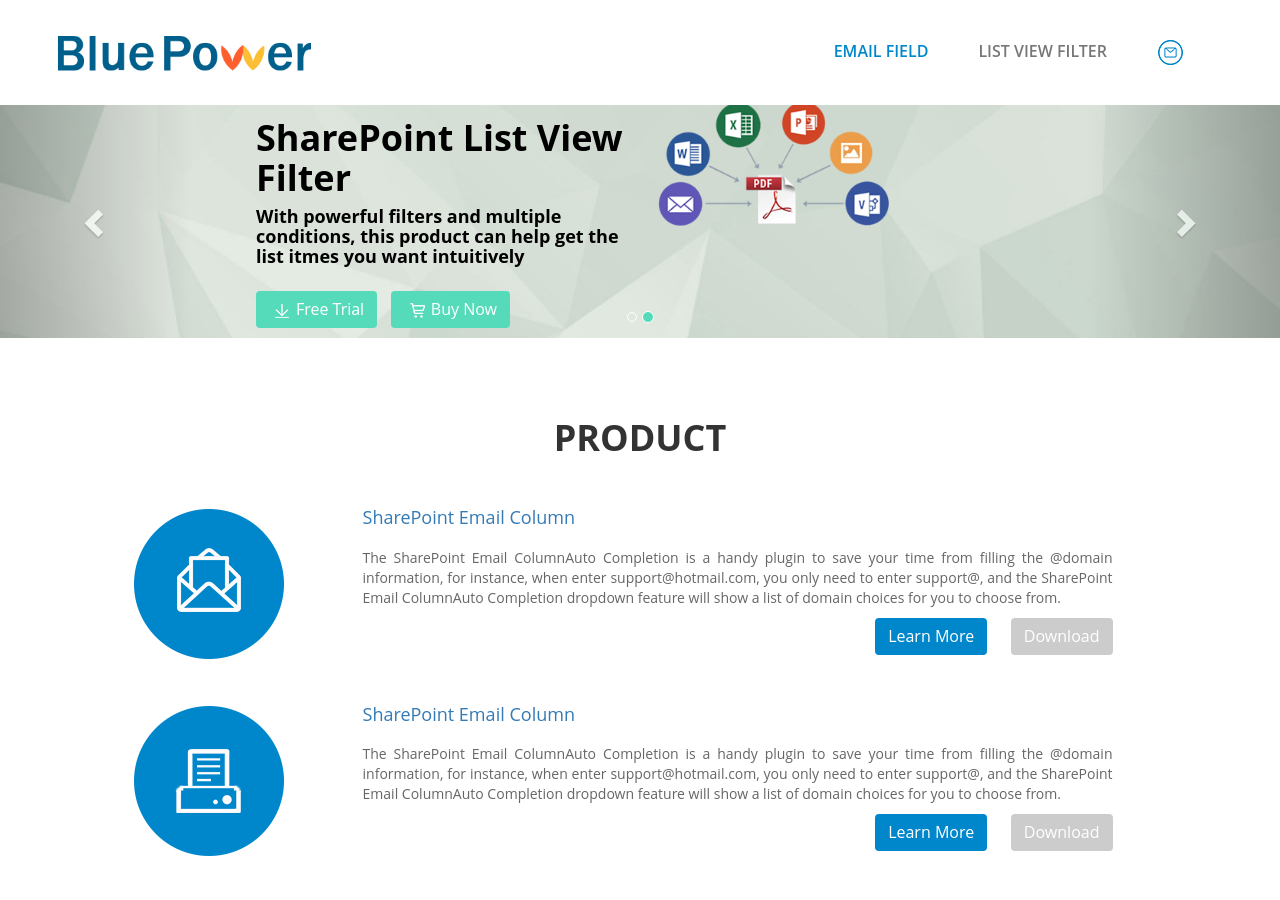
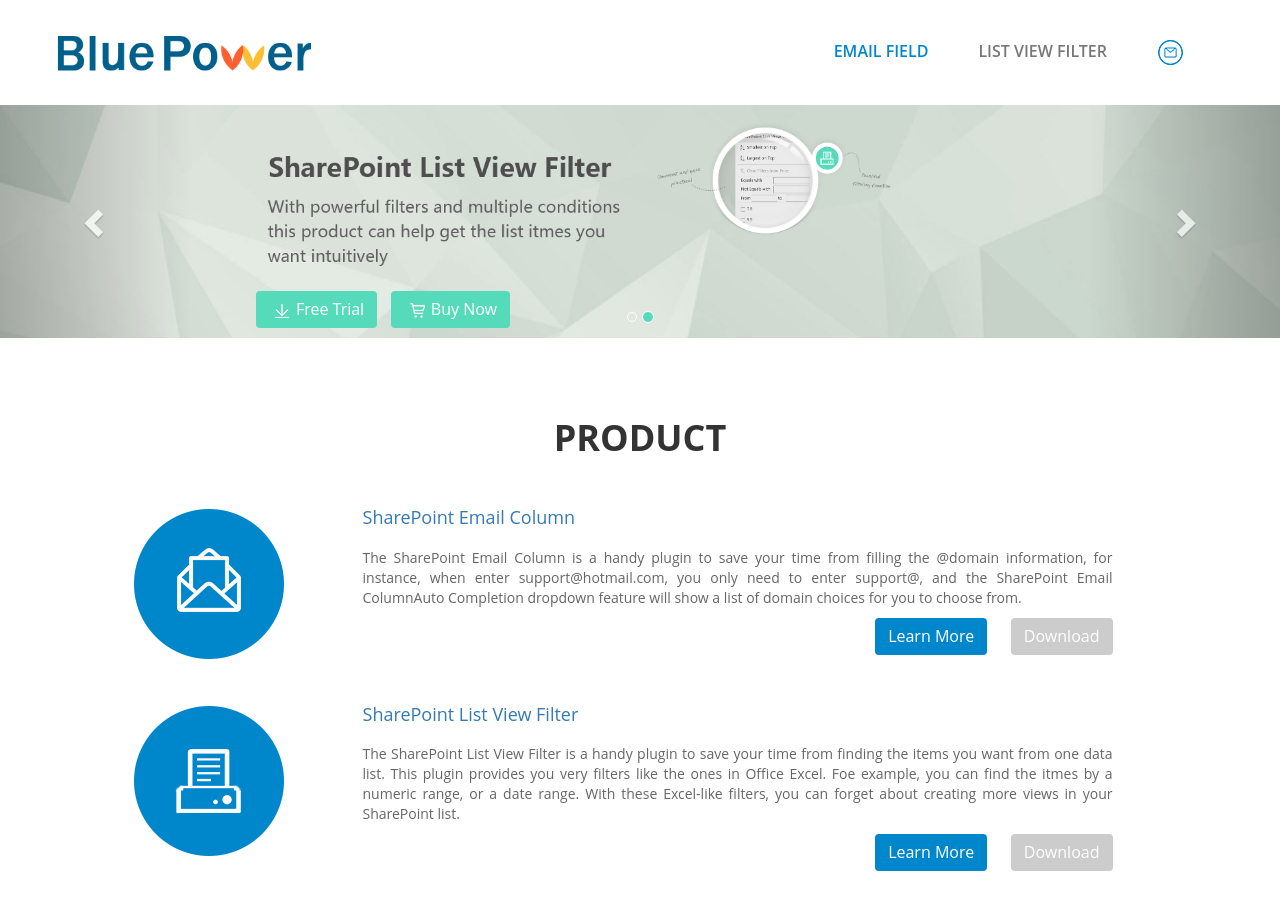
Before and after one commit to raymondlee915/raymondlee915.github.io, a Jekyll site: the page built from index.html, in a window 1280 px wide and 900 px high. Built offline with Jekyll 4.4.1, drawn with Linux system fonts in a browser that asks for light colours; nearby versions of some CDN libraries.

Commit message:
keep working on integration

```diff
--- a/_includes/footer.html
+++ b/_includes/footer.html
@@ -41,9 +41,9 @@
                         <div class="footer_one_02">
                             <dl>
                                 <dt>Company</dt>
-                                <dd><a href="">About Us</a></dd>
-                                <dd><a href="">Support</a></dd>
-                                <dd><a href="">Privacy Policy</a></dd>
+                                <dd><a href="/sharepoint-bluepower-about.html">About Us</a></dd>
+                                <dd><a href="/sharepoint-bluepower-support.html">Support</a></dd>
+                                <dd><a href="/privacypolicy.html">Privacy Policy</a></dd>
                             </dl>
                         </div>
                     </div>
--- a/_includes/header.html
+++ b/_includes/header.html
@@ -8,7 +8,7 @@
                       <span class="icon-bar"></span>
                       <span class="icon-bar"></span>
                   </button>
-                  <a class="navbar-brand" href="#">
+                  <a class="navbar-brand" href="/">
                       <img src="assets/images/logo.png" class="logo" />
                   </a>
               </div>
--- a/css/cover.css
+++ b/css/cover.css
@@ -25,7 +25,7 @@
     padding: 0;
     font-size: 18px;
     line-height: 103px;
-            transition: all 0.5s linear 0.3s ;
+    transition: all 0.5s linear 0.3s ;
     -moz-transition: all 0.5s linear 0.3s ;
     -webkit-transition: all 0.5s linear 0.3s ;
     -o-transition: all 0.5s linear 0.3s ;
--- a/index.html
+++ b/index.html
@@ -51,11 +51,11 @@
                         <div class="col-lg-6 col-md-6 col-xs-12 col-sm-12">
                             <div class="banner01_left">
                                 <div class="img_tips">
-                                  <!--   <img src="assets/images/banner_tips.png" class="img-responsive" /> -->
-                                  <p>
+                                    <img src="assets/images/listfilter/text.png" class="img-responsive" />
+                                  <!-- <p>
                                           <h1 style="color:black; font-weight:bold;">SharePoint List View Filter</h1>
                                           <h4 style="color:black; font-weight:bold;">With powerful filters and multiple conditions, this product can help get the list itmes you want intuitively </h4>
-                                  </p>
+                                  </p> -->
                                 </div>
                                 <p>
                                     <button class="btn btn_free ">
@@ -67,7 +67,7 @@
                         </div>
                         <div class="col-lg-4 col-md-4  xs_none">
                             <div class="banner01_right">
-                                <img src="assets/images/banner_01pic02.png" class="img-responsive" />
+                                <img src="assets/images/listfilter/logo.png" class="img-responsive" />
                             </div>
                         </div>
                     </div>
@@ -134,7 +134,7 @@
                         <div class="media-body  col-sm-12 col-xs-12 col-md-8 col-lg-8 ">
                             <h4 class="media-heading"> <a href="sharepoint-email-field.html"> SharePoint Email Column </a></h4>
                             <p class="dose">
-                                The SharePoint Email ColumnAuto Completion is a handy plugin to save your time from filling the @domain
+                                The SharePoint Email Column is a handy plugin to save your time from filling the @domain
                                   information, for instance, when enter support@hotmail.com, you only need to enter support@, and the SharePoint
                                  Email ColumnAuto Completion dropdown feature will show a list of domain choices for you to choose from.
                             </p>
@@ -151,11 +151,12 @@
                             </a>
                         </div>
                         <div class="media-body col-sm-12 col-xs-12 col-md-8 col-lg-8">
-                            <h4 class="media-heading"><a href="sharepoint-email-field.html">SharePoint Email Column  </a></h4>
+                            <h4 class="media-heading"><a href="sharepoint-list-view-filter.html">SharePoint List View Filter</a></h4>
                             <p class="dose">
-                                The SharePoint Email ColumnAuto Completion is a handy plugin to save your time from filling the @domain
-                                  information, for instance, when enter support@hotmail.com, you only need to enter support@, and the SharePoint
-                                 Email ColumnAuto Completion dropdown feature will show a list of domain choices for you to choose from.
+                                The SharePoint List View Filter is a handy plugin to save your time from finding the items you want from one data list.
+                                 This plugin provides you very filters like the ones in Office Excel. Foe example, you can find the itmes by a numeric range, or a date range.
+                                 With these Excel-like filters, you can forget about creating more views in your SharePoint list.
+
                             </p>
                             <p class="text-right">
                                 <button class="btn btn_learn">Learn  More</button>
```
Also changed, not shown: _layouts/default.html (+6 -2 lines), assets/images/listfilter/logo.png (added), assets/images/listfilter/text.png (added).
